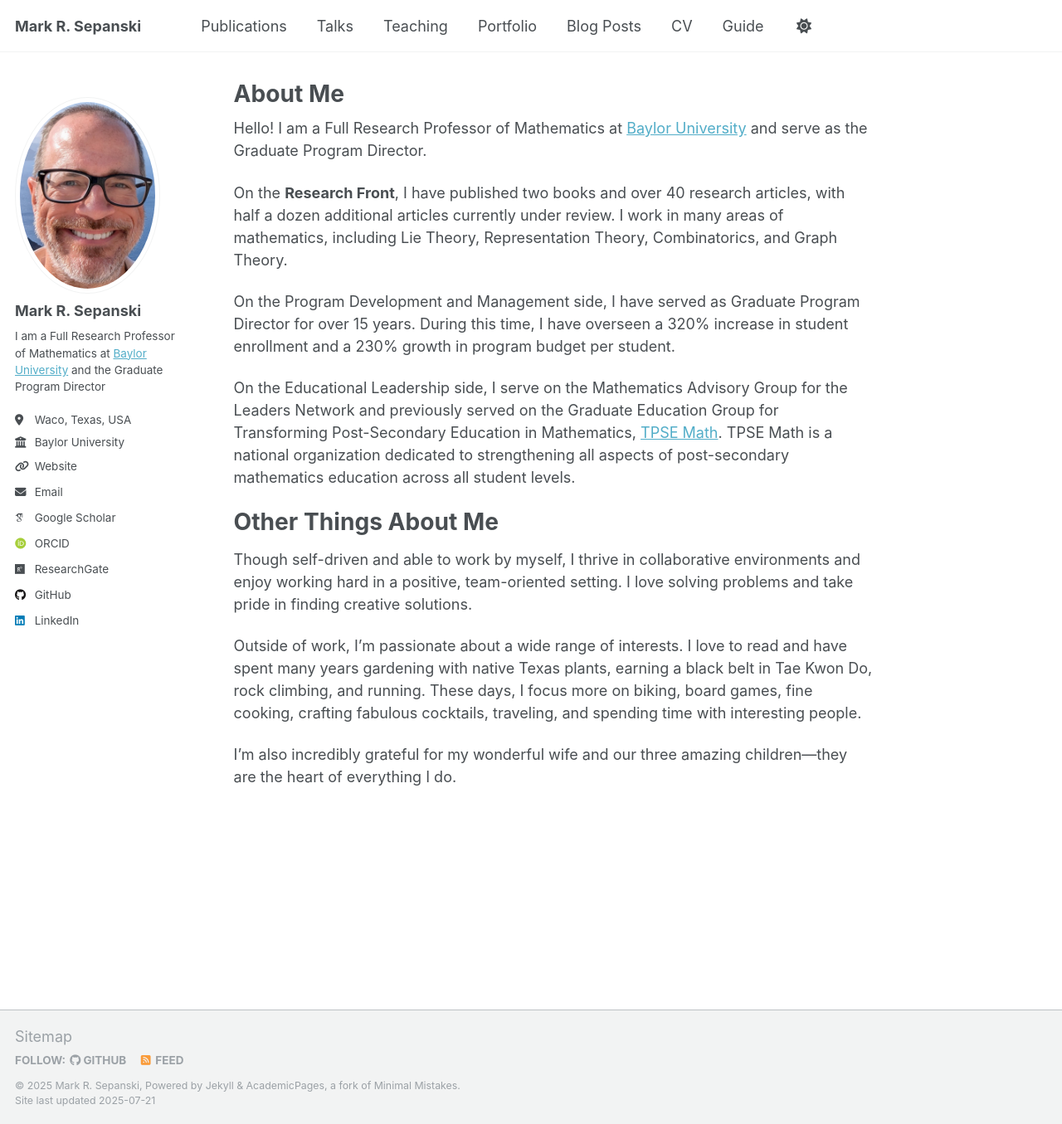
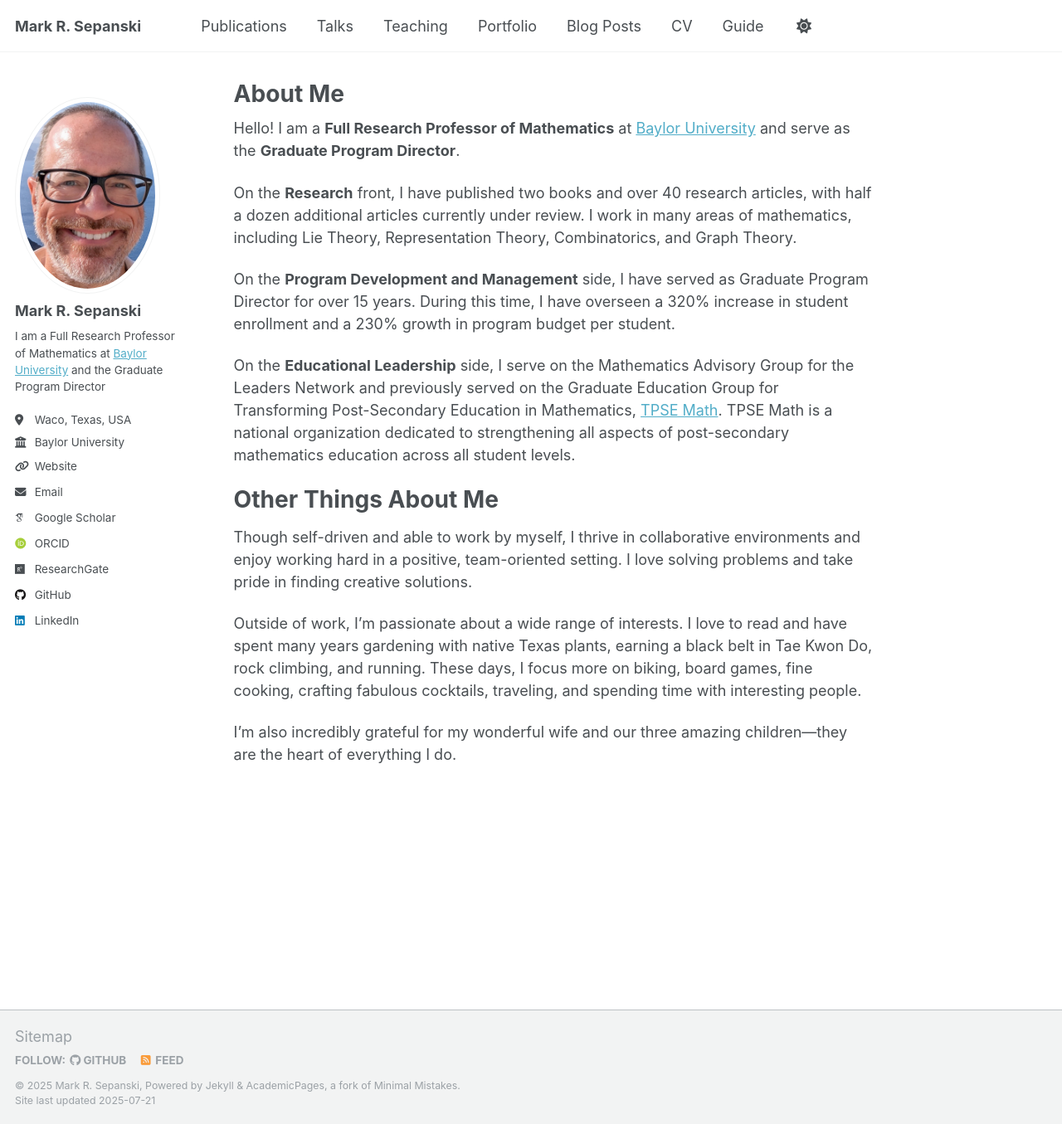
Before and after one commit to mrsepanski/mrsepanski.github.io, a Jekyll site: the page built from _pages/about.md, in a window 1280 px wide and 1355 px high. Shown: the whole window at 83% size. Built offline with Jekyll 4.4.1, drawn with Linux system fonts in a browser that asks for light colours; some web fonts are replaced; a script that is not in the unit is left out.

```diff
--- a/_pages/about.md
+++ b/_pages/about.md
@@ -7,14 +7,14 @@ redirect_from:
   - /about.html
 ---
 
-Hello! I am a Full Research Professor of Mathematics at [Baylor University](https://www.baylor.edu/) and serve as the Graduate Program Director.
+Hello! I am a **Full Research Professor of Mathematics** at [Baylor University](https://www.baylor.edu/) and serve as the **Graduate Program Director**.
 
-On the **Research Front**, I have published two books and over 40 research articles, with half a dozen additional articles currently under review.
+On the **Research** front, I have published two books and over 40 research articles, with half a dozen additional articles currently under review.
 I work in many areas of mathematics, including Lie Theory, Representation Theory, Combinatorics, and Graph Theory.
 
-On the Program Development and Management side, I have served as Graduate Program Director for over 15 years. During this time, I have overseen a 320% increase in student enrollment and a 230% growth in program budget per student.
+On the **Program Development and Management** side, I have served as Graduate Program Director for over 15 years. During this time, I have overseen a 320% increase in student enrollment and a 230% growth in program budget per student.
 
-On the Educational Leadership side, I serve on the Mathematics Advisory Group for the Leaders Network and previously served on the Graduate Education Group for Transforming Post-Secondary Education in Mathematics, [TPSE Math](https://www.tpsemath.org/). TPSE Math is a national organization dedicated to strengthening all aspects of post-secondary mathematics education across all student levels.
+On the **Educational Leadership** side, I serve on the Mathematics Advisory Group for the Leaders Network and previously served on the Graduate Education Group for Transforming Post-Secondary Education in Mathematics, [TPSE Math](https://www.tpsemath.org/). TPSE Math is a national organization dedicated to strengthening all aspects of post-secondary mathematics education across all student levels.
 
 
 Other Things About Me
```
